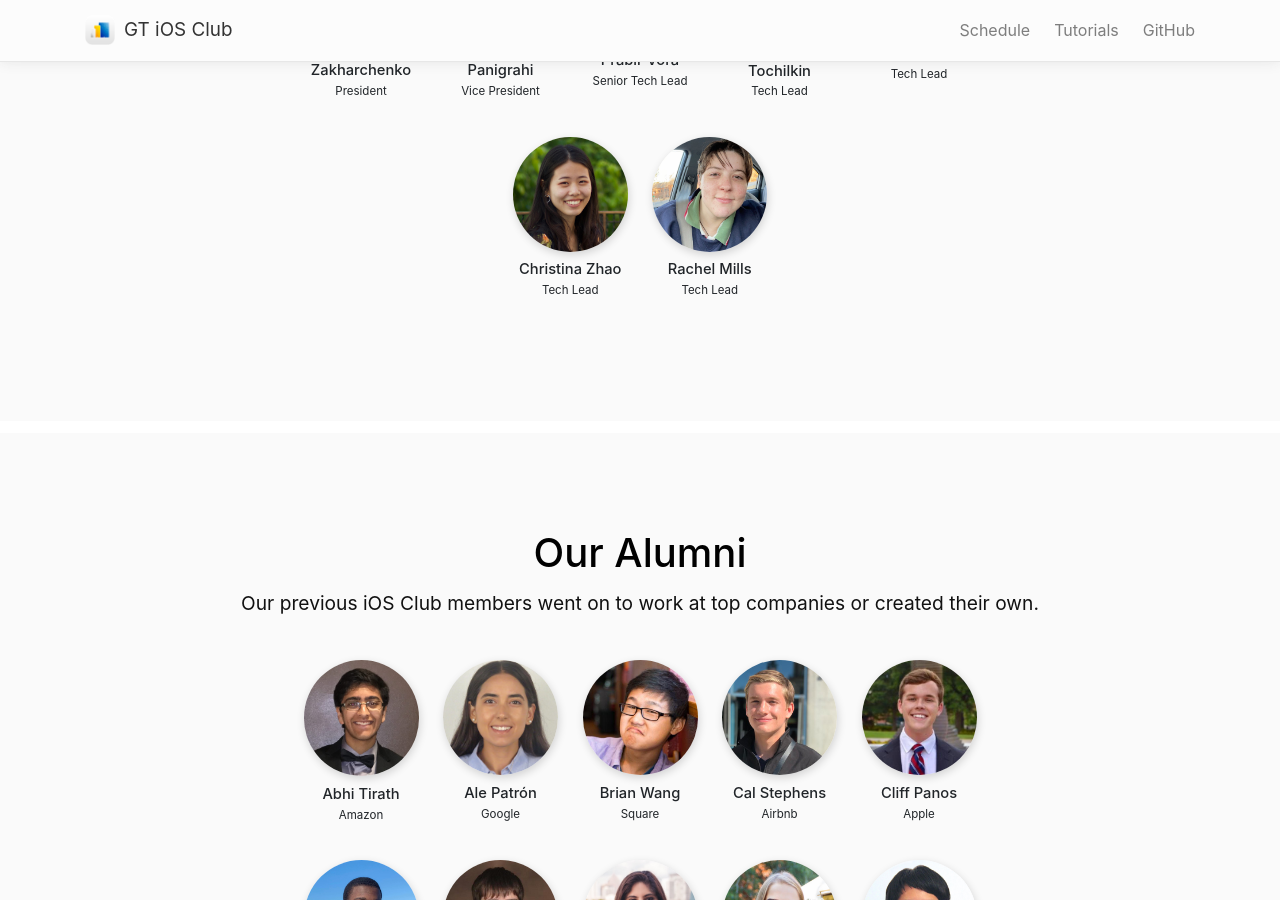
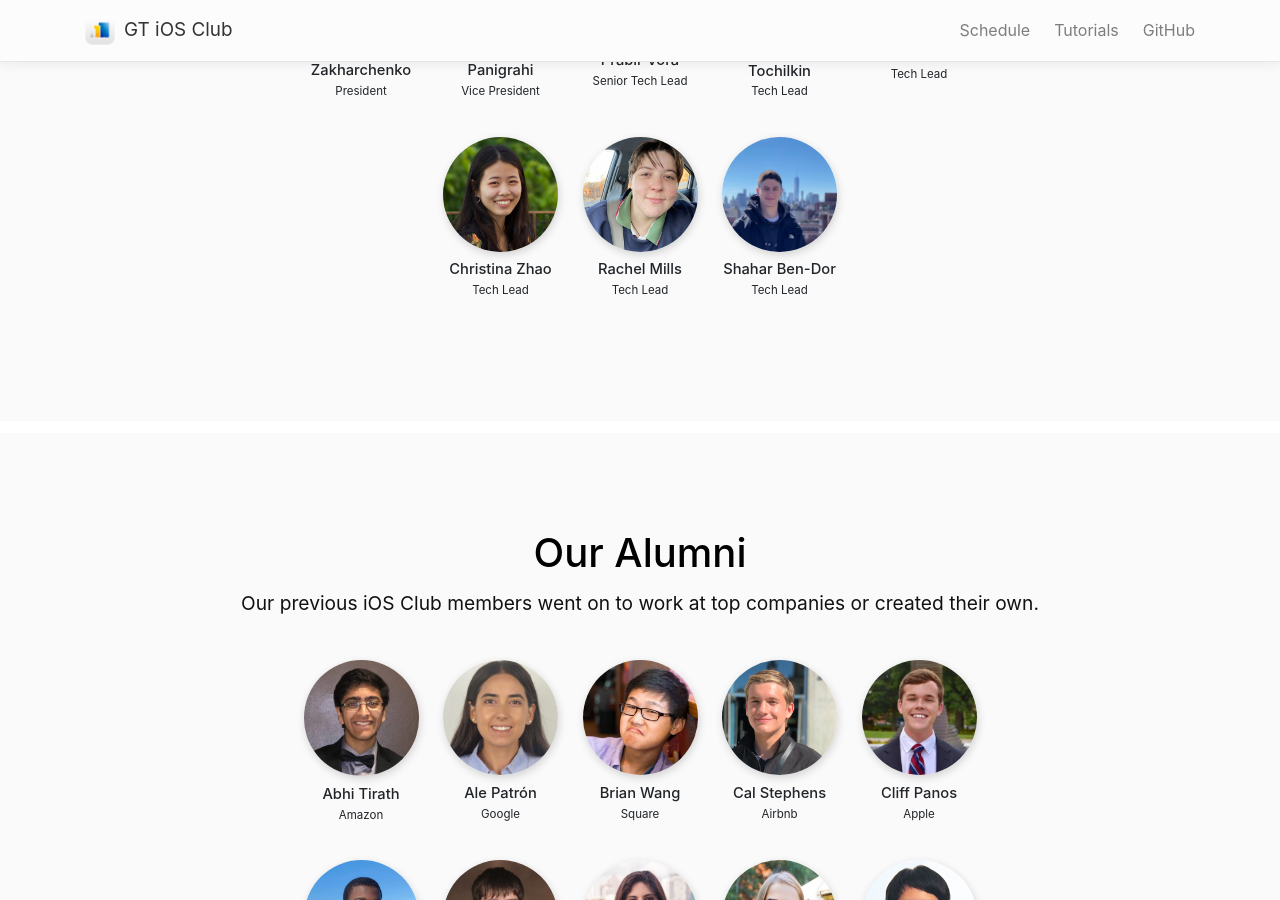
Before and after one commit to gtiosclub/gtios.club, a Jekyll site: the page built from index.md, in a window 1280 px wide and 900 px high, scrolled down 1806 px. Built offline with Jekyll 4.4.1, drawn with Linux system fonts in a browser that asks for light colours; nearby versions of some CDN libraries; comment, search, counter and statistics services are not loaded.

Commit message:
Add Shahar to the team directory
Signed-off-by: Phil Zet (Zakharchenko) <phil@philzet.com>

```diff
--- a/_data/officers/team.yml
+++ b/_data/officers/team.yml
@@ -33,3 +33,7 @@
 - name: "Rachel Mills"
   job: "Tech Lead"
   pic: "/images/home/officers/rachel1.jpg"
+
+- name: "Shahar Ben-Dor"
+  job: "Tech Lead"
+  pic: "/images/home/officers/shahar.jpg"
```
Also changed, not shown: images/home/officers/shahar.jpg (added).
